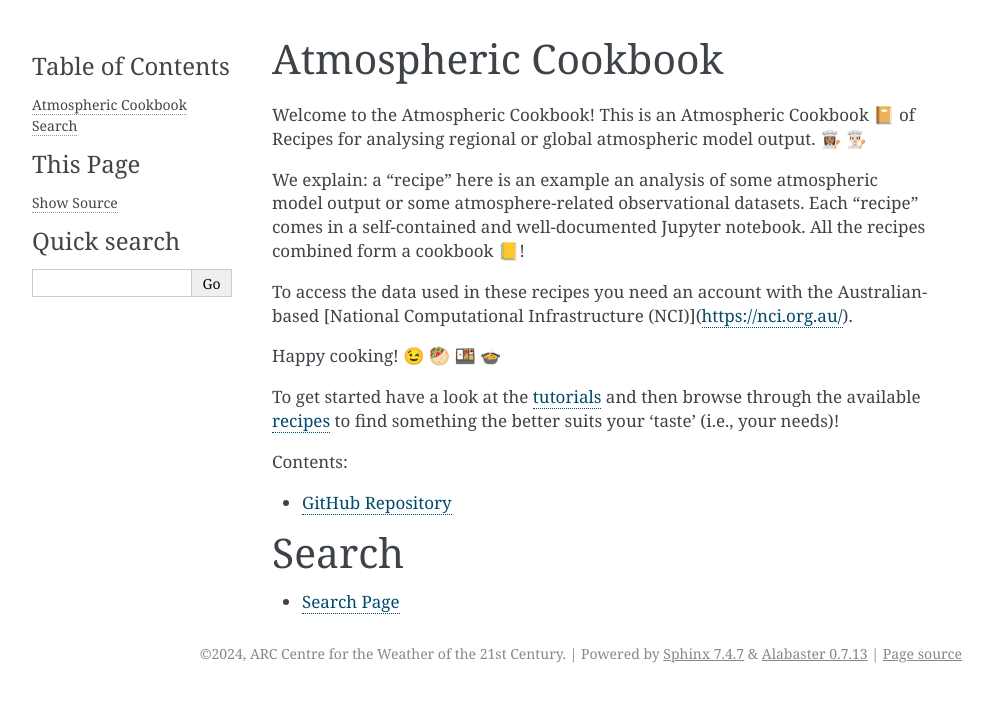
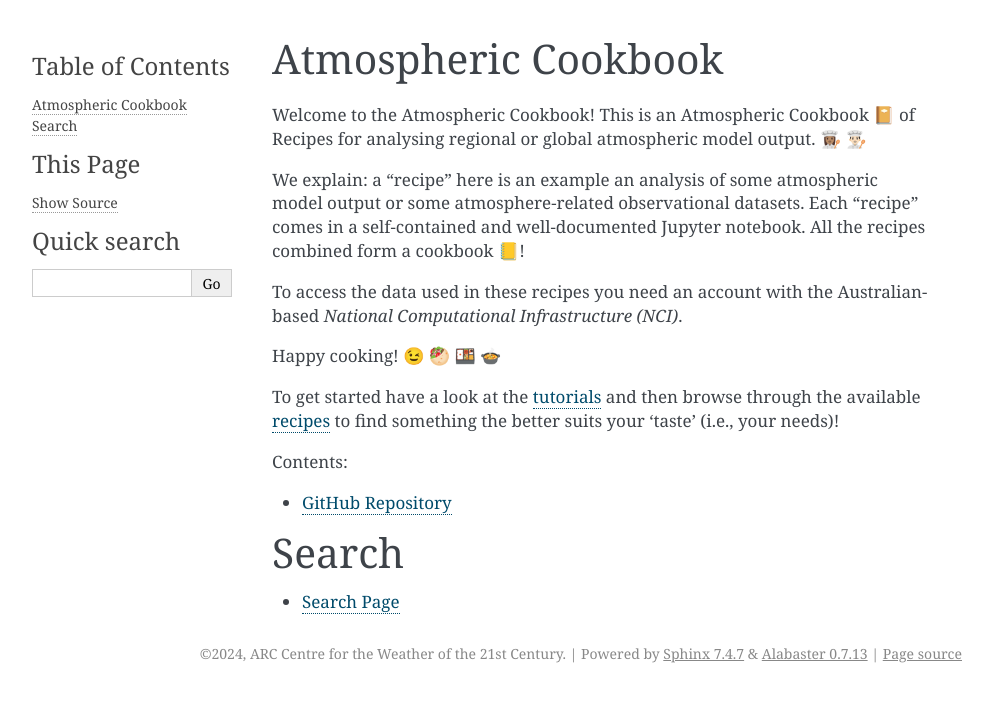
Before and after one commit to ACCESS-Community-Hub/atmosphere-cookbook, a Sphinx documentation site: the page built from docs/index.rst, in a window 1280 px wide. Shown: the top 702 px of the page, without its empty margins (148-1141 px from the left). Built offline with Sphinx 7.4.7, drawn with Linux system fonts in a browser that asks for light colours; pages that are not in the unit, such as notebooks, are missing from menus; some of the changed lines change nothing that is shown.

Commit message:
fix md -> rst link

```diff
--- a/docs/index.rst
+++ b/docs/index.rst
@@ -11,16 +11,16 @@
 Each "recipe" comes in a self-contained and well-documented Jupyter notebook.
 All the recipes combined form a cookbook 📒!
 
-To access the data used in these recipes you need an account with the Australian-based [National Computational Infrastructure (NCI)](https://nci.org.au/).
+To access the data used in these recipes you need an account with the Australian-based `National Computational Infrastructure (NCI)`.
 
 Happy cooking! 😉 🥙 🍱 🍲
 
 To get started have a look at the tutorials_ and then browse through the
 available recipes_ to find something the better suits your 'taste' (i.e., your needs)!
 
-
 .. _tutorials: tutorials.html
 .. _recipes: recipes.html
+.. _National Computational Infrastructure (NCI): https://nci.org.au
 
 .. toctree::
    :maxdepth: 1
```
